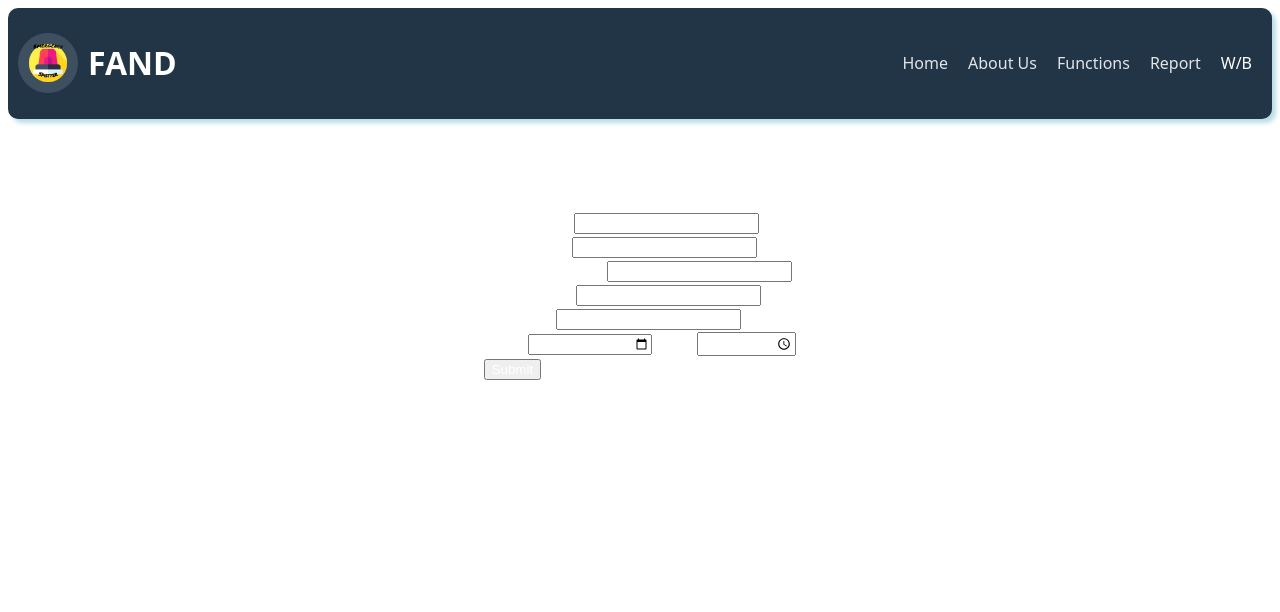
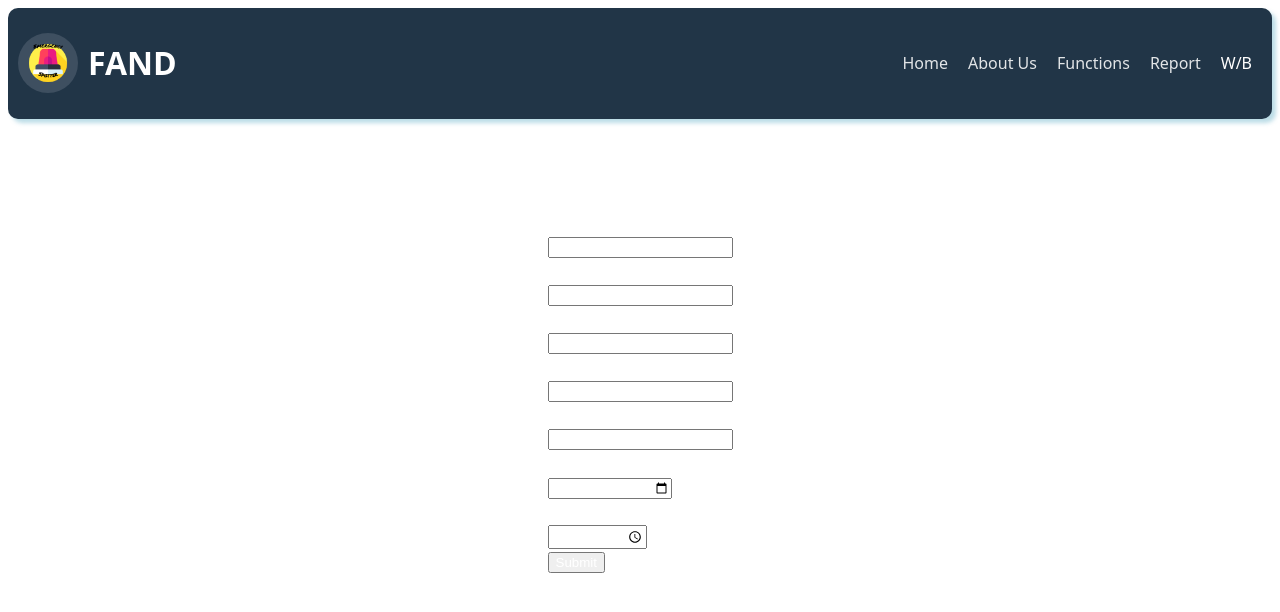
Before and after one commit to LeDuyhungC/Emergency-Spotter, a React (Vite) app: page /report in a window 1280 px wide. Shown: the top 612 px of the page. Built offline with nearby package versions, Linux system fonts and the light colour scheme.

Commit message:
Update Body_Report.jsx

```diff
--- a/src/components/Body_Report.jsx
+++ b/src/components/Body_Report.jsx
@@ -6,15 +6,30 @@ export default function Body_Report() {
         <body>
             <div className="report_div">
                 <h1>Report</h1>
-                <form>
+                <form action = "/action_page.php" target = "_blank">
 
-                    <section>First Name: <input type = "text"></input></section>
-                    <section>Last Name: <input type = "text"></input></section>
-                    <section>Personnel Type: <input type = "text"></input></section>
-                    <section>Emergency: <input type = "text"></input></section>
-                    <section>Location: <input type = "text"></input></section>
-                    <section>Date: <input type = "date"></input>Time: <input type = "time"></input></section>
-                    <input type = "submit"></input>
+                    <label for = "fname">First Name:</label><br/>
+                    <input type = "text" id = "fname" name = "fname"></input><br/>
+
+                    <label for = "lname">Last Name:</label><br/>
+                    <input type = "text" id = "lname" name = "lname"></input><br/>
+
+                    <label for = "personnel">Personnel Type:</label><br/>
+                    <input type = "text" id = "personnel" name = "personnel"></input><br/>
+
+                    <label for = "emergency">Emergency:</label><br/>
+                    <input type = "text" id = "emergency" name = "emergency"></input><br/>
+
+                    <label for = "location">Location:</label><br/>
+                    <input type = "text" id = "location" name = "location"></input><br/>
+
+                    <label for = "date">Date:</label><br/>
+                    <input type = "date" id = "date" name = "date"></input><br/>
+
+                    <label for = "time">Time:</label><br/>
+                    <input type = "time" id = "time" name = "time"></input><br/>
+
+                    <input type = "submit" ></input><br/>
                 </form>
             </div>
         </body>
```
